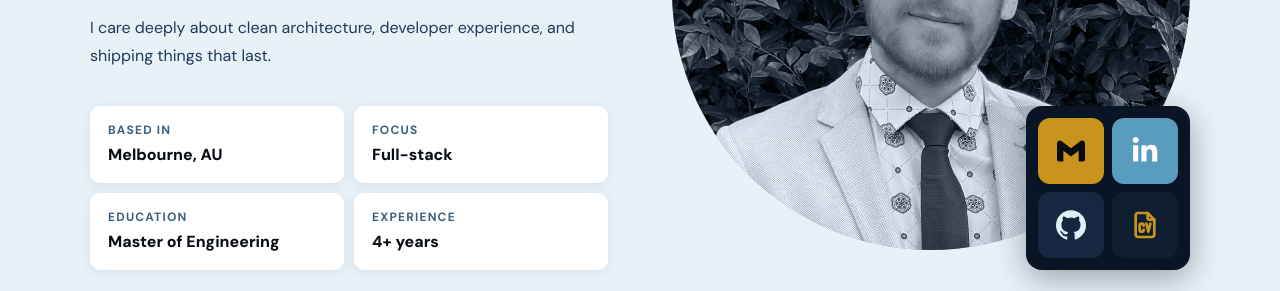
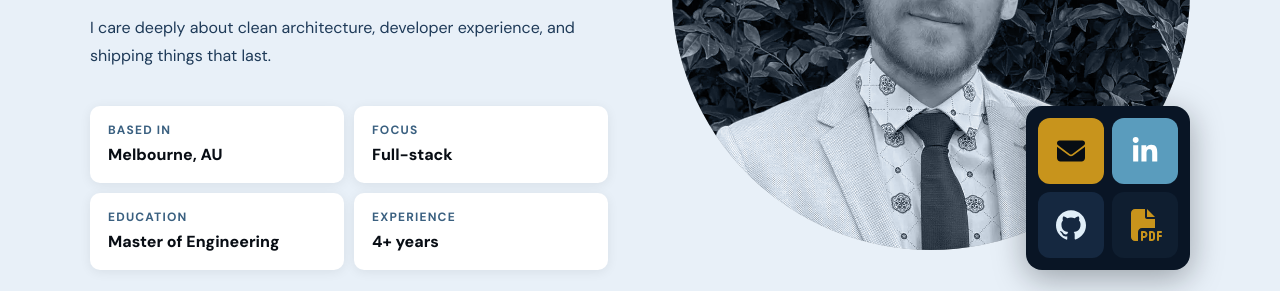
Before and after one commit to dmcphee98/dmcphee98.github.io, a React (Vite) app: page / in a window 1280 px wide. Shown: the part 1180-1471 px from the top of the page. Built offline with nearby package versions, Linux system fonts and the light colour scheme.

Commit message:
style(contact): switch to Font Awesome email and PDF icons

```diff
--- a/src/data/contact.tsx
+++ b/src/data/contact.tsx
@@ -1,6 +1,6 @@
-import { SiGmail, SiGithub } from "react-icons/si";
+import { SiGithub } from "react-icons/si";
 import { FaLinkedinIn } from "react-icons/fa";
-import { TbFileCv } from "react-icons/tb";
+import { FaEnvelope, FaFilePdf } from "react-icons/fa6";
 
 export const EMAIL = "deanjamesmcphee@gmail.com";
 export const EMAIL_HREF = `mailto:${EMAIL}`;
@@ -17,8 +17,8 @@ export interface ContactLink {
 }
 
 export const CONTACT_LINKS: ContactLink[] = [
-    { icon: <SiGmail size={28} />, href: EMAIL_HREF, label: "Email", cls: "bg-accent text-dark hover:bg-accent-bold" },
+    { icon: <FaEnvelope size={28} />, href: EMAIL_HREF, label: "Email", cls: "bg-accent text-dark hover:bg-accent-bold" },
     { icon: <FaLinkedinIn size={28} />, href: LINKEDIN_URL, label: "LinkedIn", cls: "bg-muted text-white hover:bg-[#4A8CAD]" },
     { icon: <SiGithub size={30} />, href: GITHUB_URL, label: "GitHub", cls: "bg-elevated text-content hover:bg-surface" },
-    { icon: <TbFileCv size={32} />, href: CV_PATH, download: "DeanMcPheeCV.pdf", label: "Download CV", cls: "bg-surface-dark md:bg-surface text-accent hover:bg-elevated" },
+    { icon: <FaFilePdf size={32} className="translate-x-0.5" />, href: CV_PATH, download: "DeanMcPheeCV.pdf", label: "Download CV", cls: "bg-surface-dark md:bg-surface text-accent hover:bg-elevated" },
 ];
```
